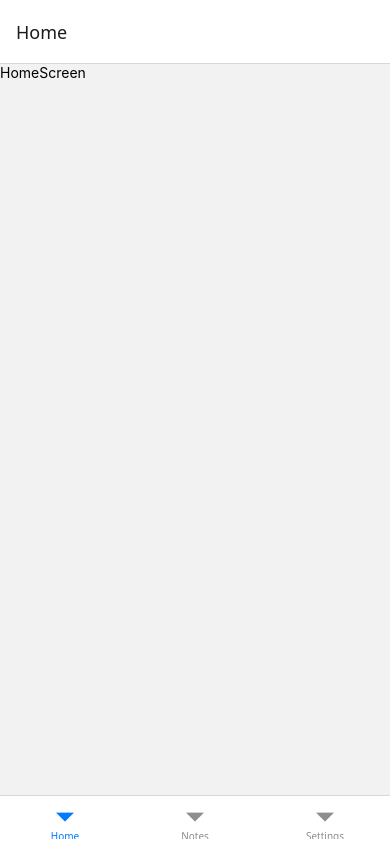
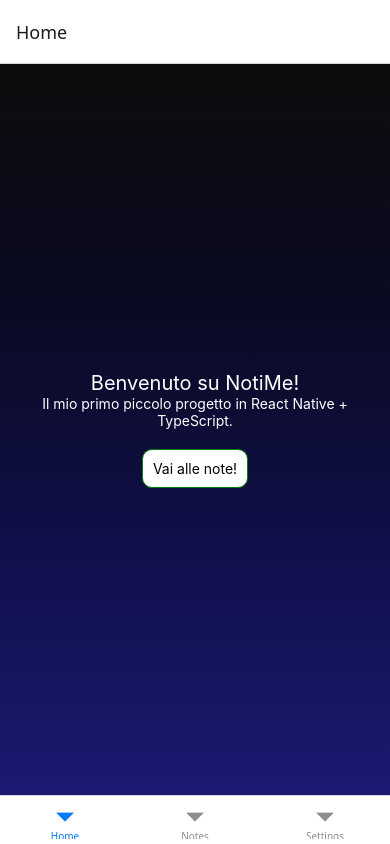
Before and after one commit to GiuseppeLiGioi/noti-me, a React Native app: screen /Home in a window 390 px wide. Built offline with nearby package versions, Linux system fonts and the light colour scheme.

Commit message:
tested. element and style of Native.

```diff
--- a/package.json
+++ b/package.json
@@ -12,7 +12,9 @@
     "@react-navigation/bottom-tabs": "^7.8.2",
     "@react-navigation/native": "^7.1.19",
     "expo": "~54.0.22",
+    "expo-linear-gradient": "^15.0.7",
     "expo-status-bar": "~3.0.8",
+    "install": "^0.13.0",
     "react": "19.1.0",
     "react-native": "0.81.5",
     "react-native-safe-area-context": "~5.6.0",
--- a/src/Screens/HomeScreen.tsx
+++ b/src/Screens/HomeScreen.tsx
@@ -1,9 +1,59 @@
-import { View, Text } from "react-native";
+import { View, Text, StyleSheet, TouchableOpacity } from "react-native";
+import { LinearGradient } from "expo-linear-gradient";
 
-export default function HomeScreen(){
-    return(
-        <View>
-            <Text>HomeScreen</Text>
-        </View>
+
+export default function HomeScreen() {
+
+
+    const styles = StyleSheet.create({
+        container: {
+            flex: 1,
+            justifyContent: "center",
+            alignItems: "center",
+            gap: "10",
+            padding: 20,
+            maxWidth: "100%",
+
+
+        },
+
+        title: {
+            fontSize: 20,
+            color: "white",
+            textAlign: "center"
+        },
+        semiTitle: {
+            fontSize: 14,
+            color: "white",
+            textAlign: "center"
+        },
+        button: {
+            borderColor: "green",
+            borderWidth: 1,
+            padding: 10,
+            backgroundColor: "white",
+            borderRadius: 10,
+            textAlign: "center",
+            marginTop: 20,
+            maxWidth: "70%"
+        }
+    })
+
+
+    return (
+
+        <LinearGradient
+            colors={['#0D0D0D','#0A0A23', '#10104B', '#1A1A73']}
+            start={[0, 0]}
+            end={[0, 1]}
+            style={styles.container}>
+
+            <Text style={styles.title}>Benvenuto su NotiMe!</Text>
+            <Text style={styles.semiTitle}>Il mio primo piccolo progetto in React Native + TypeScript.</Text>
+            <TouchableOpacity style={styles.button}><Text>Vai alle note!</Text></TouchableOpacity>
+        </LinearGradient>
+
     )
+
+
 }
```
Also changed, not shown: 1 other file (tests, documents, lock files or other folders).
